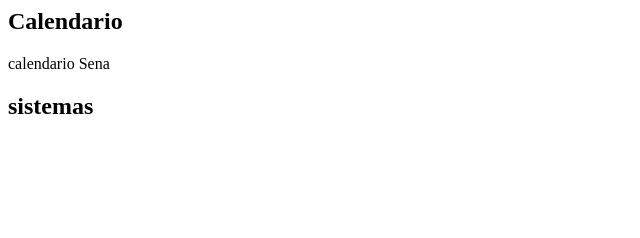
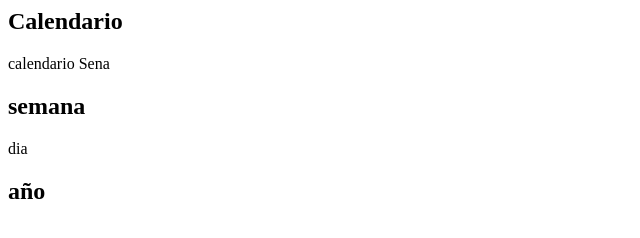
Before and after one commit to jhonatanledezma18/html, a plain HTML site: page calendario.html in a window 1280 px wide. Shown: the whole page, without its empty margins (0-640 px from the left). Drawn offline with Linux system fonts and the light colour scheme.

Commit message:
calendario
codigo

```diff
--- a/calendario.html
+++ b/calendario.html
@@ -5,6 +5,10 @@
   <body>
     <H2>Calendario</H2>
     <p>calendario Sena</p>
-    <h2>sistemas</h2>
+
+      <H2>semana</H2>
+      <p>dia</p>
+      <h2>año</h2>
+
   </body>
 </html>
```
